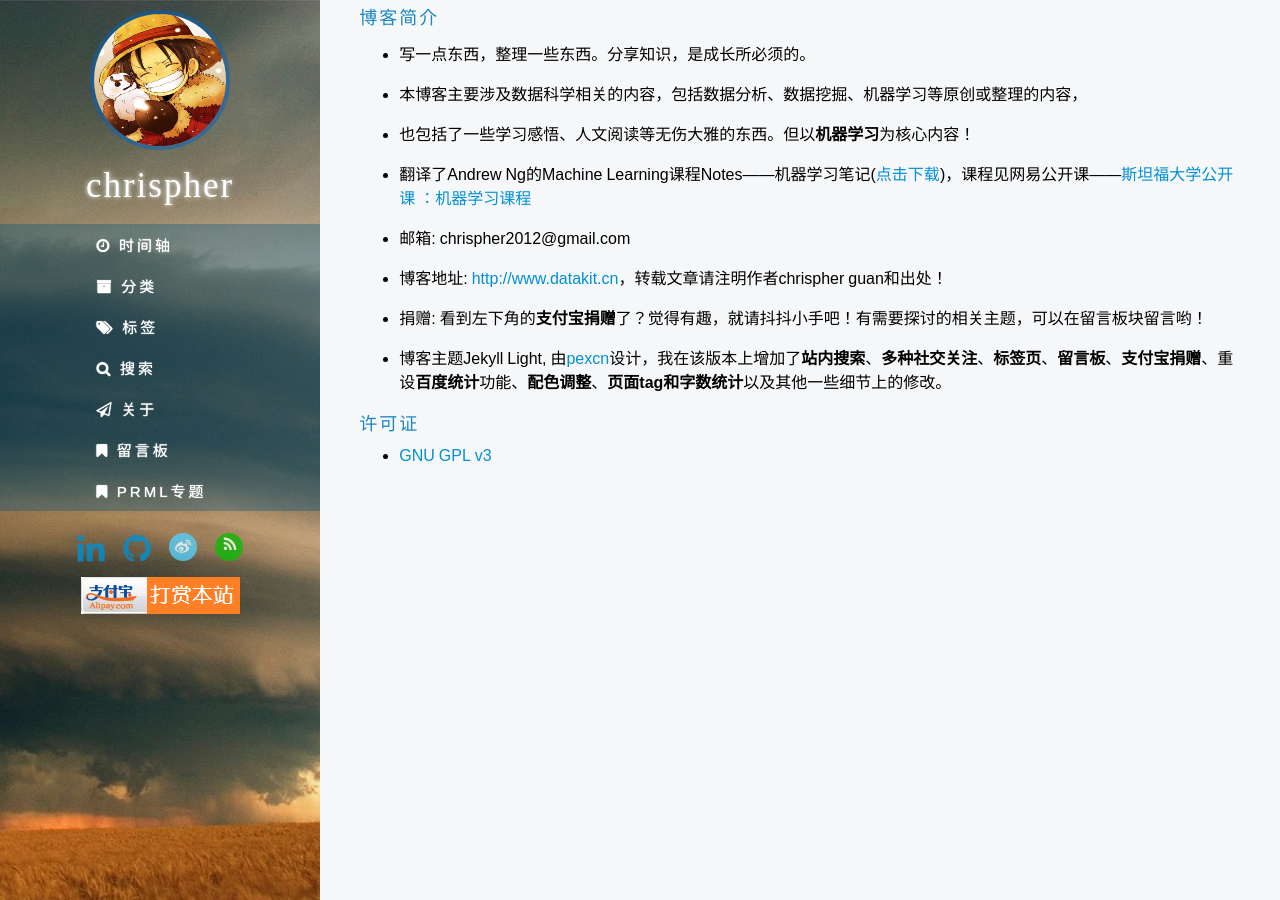
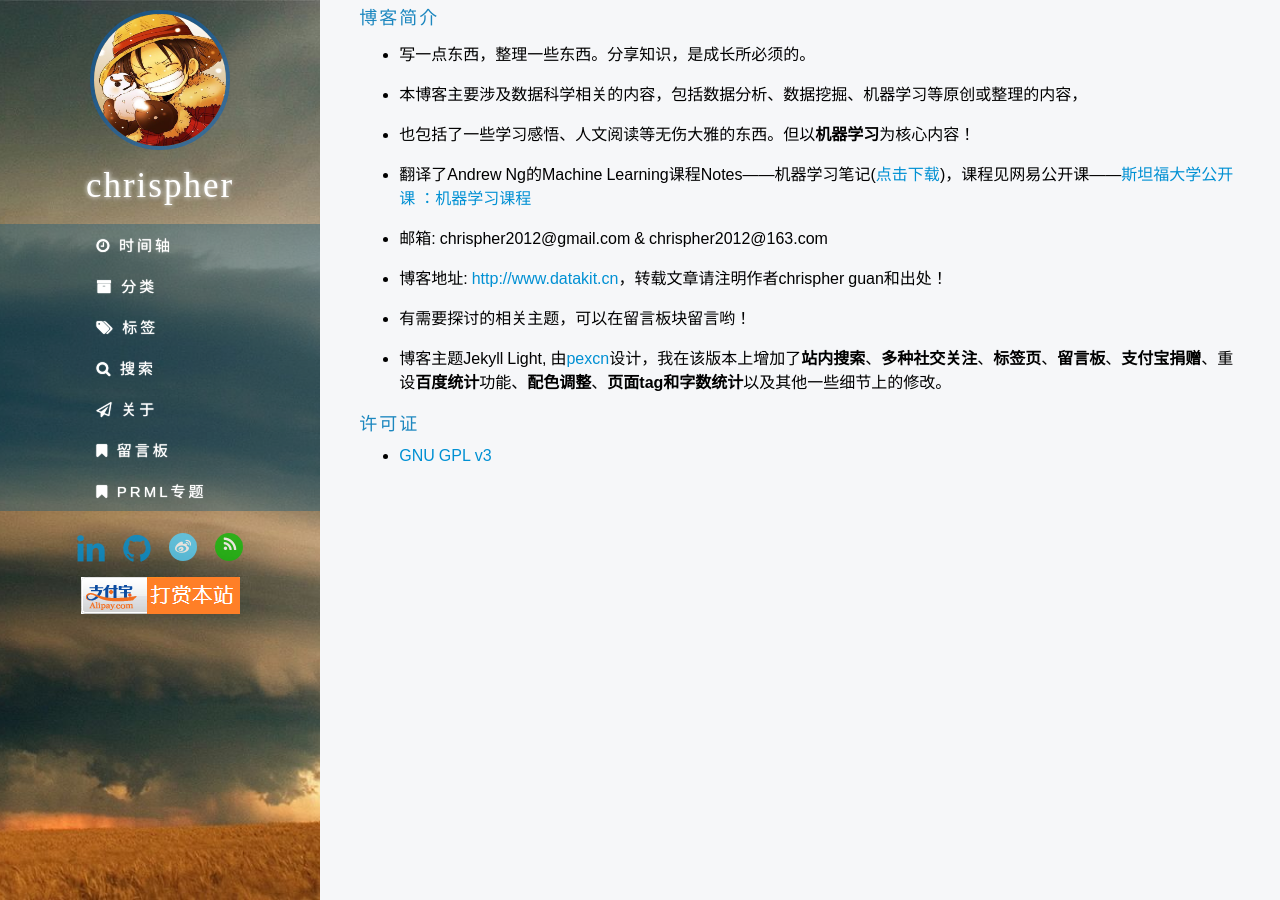
Before and after one commit to chrispher/chrispher.github.com, a Jekyll site: the page built from page/about.md, in a window 1280 px wide. Built offline with Jekyll 4.4.1, drawn with Linux system fonts in a browser that asks for light colours; nearby versions of some CDN libraries; library files that are not in the unit come from our copies.

Commit message:
Update about.md

```diff
--- a/page/about.md
+++ b/page/about.md
@@ -15,11 +15,11 @@ title: 个人博客
 
 - 翻译了Andrew Ng的Machine Learning课程Notes——机器学习笔记([点击下载](https://raw.githubusercontent.com/chrispher/chrispher.github.com/master/_draft/%E6%9C%BA%E5%99%A8%E5%AD%A6%E4%B9%A0%E7%AC%94%E8%AE%B0_%E6%96%AF%E5%9D%A6%E7%A6%8F_%E5%88%9D%E7%A8%BFv1.docx))，课程见网易公开课——[斯坦福大学公开课 ：机器学习课程](http://v.163.com/special/opencourse/machinelearning.html)
 
-- 邮箱: chrispher2012@gmail.com
+- 邮箱: chrispher2012@gmail.com & chrispher2012@163.com
 
 - 博客地址: [http://www.datakit.cn](http://www.datakit.cn)，转载文章请注明作者chrispher guan和出处！
 
-- 捐赠: 看到左下角的**支付宝捐赠**了？觉得有趣，就请抖抖小手吧！有需要探讨的相关主题，可以在留言板块留言哟！
+- 有需要探讨的相关主题，可以在留言板块留言哟！
 
 - 博客主题Jekyll Light, 由[pexcn](https://github.com/pexcn/Jekyll-Light)设计，我在该版本上增加了**站内搜索**、**多种社交关注**、**标签页**、**留言板**、**支付宝捐赠**、重设**百度统计**功能、**配色调整**、**页面tag和字数统计**以及其他一些细节上的修改。
 
```
